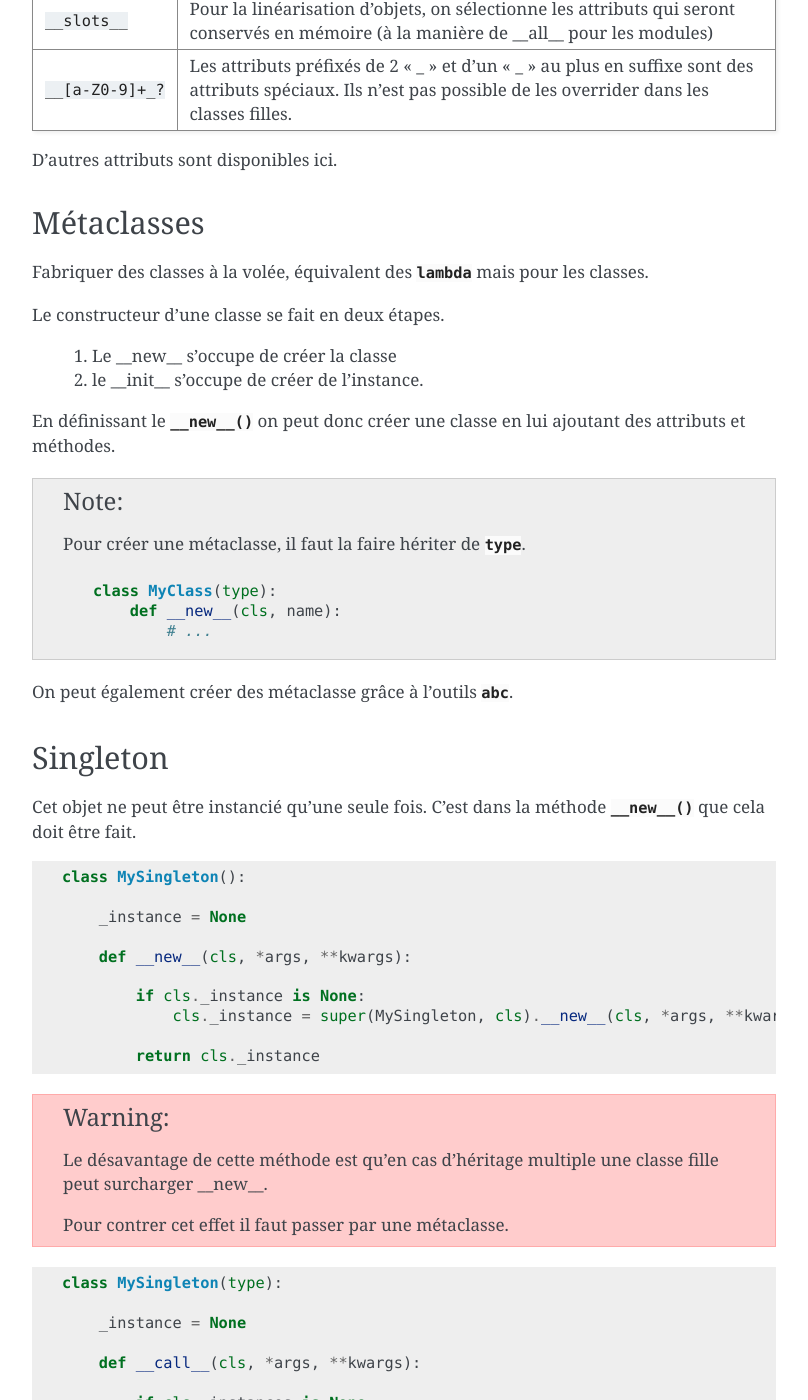
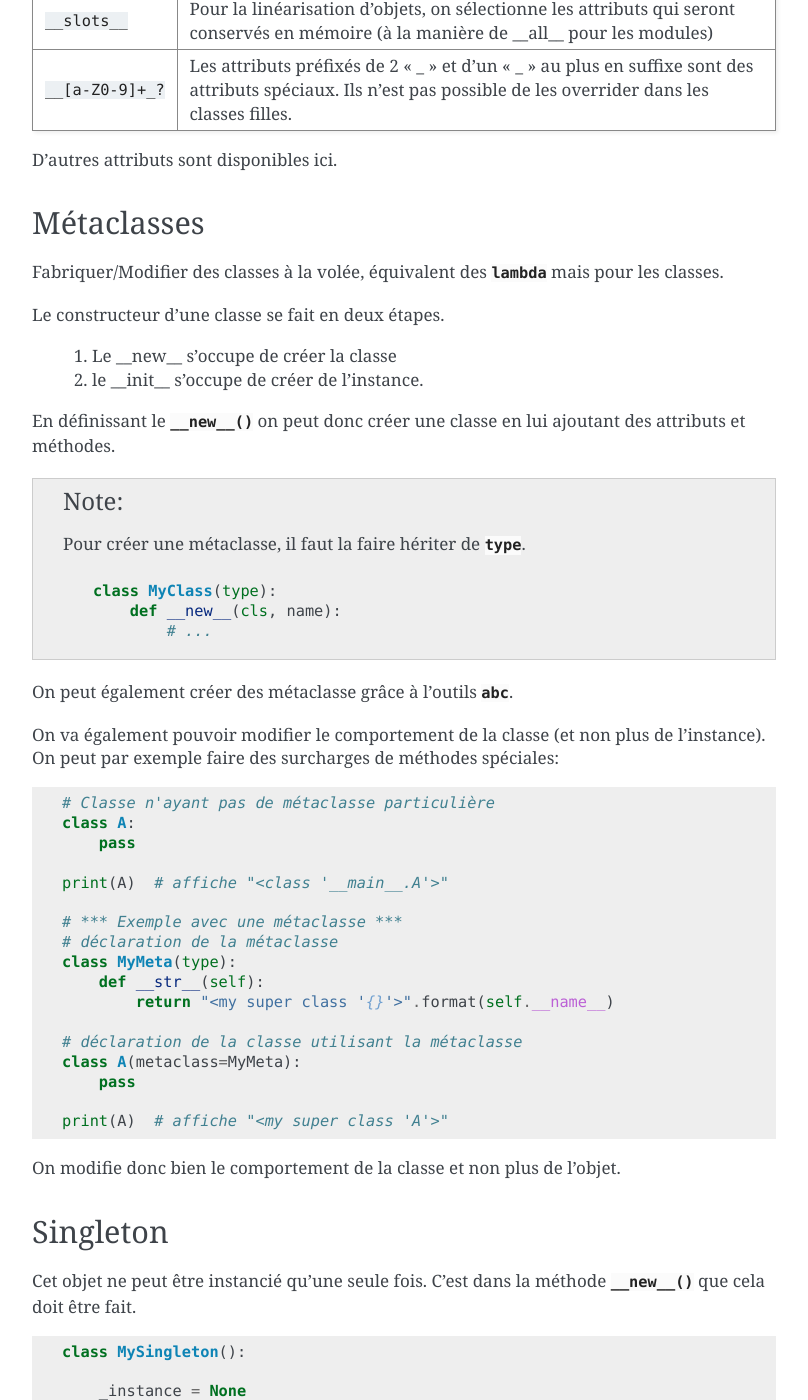
Before and after one commit to galactics/doc-python, a Sphinx documentation site: the page built from source/05-poo.rst, in a window 1280 px wide and 1400 px high, scrolled down 2332 px. Shown: the whole window, without its empty margins (346-1154 px from the left). Built offline with Sphinx 7.4.7, drawn with Linux system fonts in a browser that asks for light colours.

Commit message:
Métaclasses

```diff
--- a/source/05-poo.rst
+++ b/source/05-poo.rst
@@ -126,7 +126,7 @@ D'autres attributs sont disponibles :ref:`ici <customization>`.
 Métaclasses
 -----------
 
-Fabriquer des classes à la volée, équivalent des :keyword:`lambda` mais pour
+Fabriquer/Modifier des classes à la volée, équivalent des :keyword:`lambda` mais pour
 les classes.
 
 Le constructeur d'une classe se fait en deux étapes.
@@ -146,6 +146,30 @@ classe en lui ajoutant des attributs et méthodes.
                 # ...
 
 On peut également créer des métaclasse grâce à l'outils :py:mod:`abc`.
+
+On va également pouvoir modifier le comportement de la classe (et non plus de l'instance).
+On peut par exemple faire des surcharges de méthodes spéciales::
+
+    # Classe n'ayant pas de métaclasse particulière
+    class A:
+        pass
+
+    print(A)  # affiche "<class '__main__.A'>"
+
+    # *** Exemple avec une métaclasse ***
+    # déclaration de la métaclasse
+    class MyMeta(type):
+        def __str__(self):
+            return "<my super class '{}'>".format(self.__name__)
+
+    # déclaration de la classe utilisant la métaclasse
+    class A(metaclass=MyMeta):
+        pass
+
+    print(A)  # affiche "<my super class 'A'>"
+
+On modifie donc bien le comportement de la classe et non plus de l'objet.
+
 
 Singleton
 ---------
```
